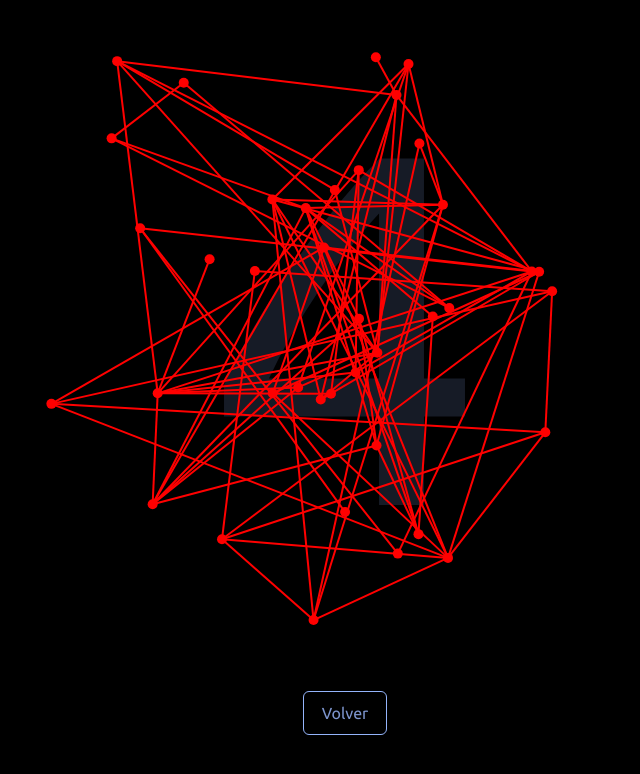
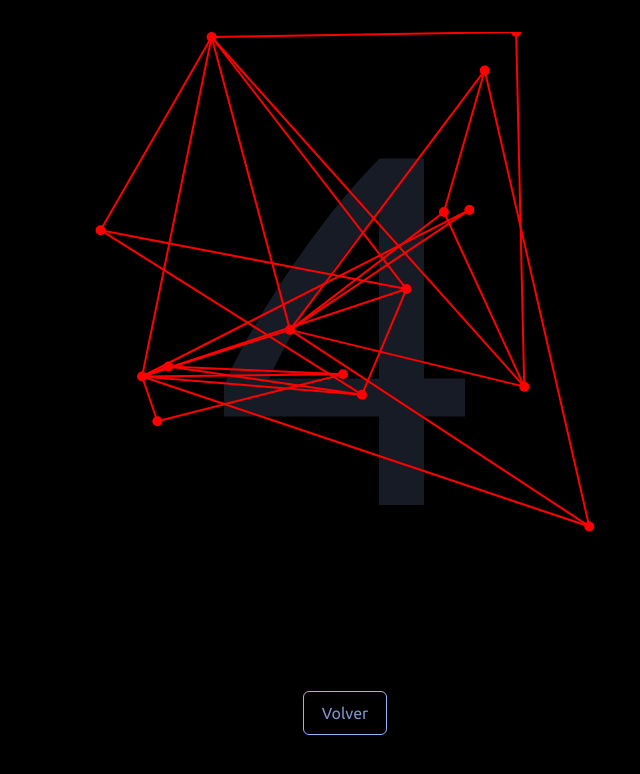
Before and after one commit to HiZollo/khinzeniollo, a Next.js app: page /levels/4 in a window 1280 px wide. Shown: the top 774 px of the page, without its empty margins (295-935 px from the left). Built offline with nearby package versions, Linux system fonts and the light colour scheme.

Commit message:
feature: expand

```diff
--- a/app/levels/4/page.tsx
+++ b/app/levels/4/page.tsx
@@ -23,68 +23,287 @@ interface Point {
   vy: number
 }
 
-type EuropeCountries = ArrayElement<typeof europe>
+type Regions = ArrayElement<typeof regions>
+type Provinces = ArrayElement<typeof provinces>
 
 const SIZE = 600
 
-const europe = [
-  "country_pt", "country_es", "country_fr", "country_mc", "country_be", "country_lx", "country_nl",
-  "country_dm", "country_gm", "country_sz", "country_le", "country_it", "country_sm", "country_sv",
-  "country_at", "country_cz", "country_pl", "country_lt", "country_lv", "country_et", "country_fi",
-  "country_sw", "country_no", "country_bl", "country_ru", "country_sk", "country_ur", "country_hu",
-  "country_ro", "country_md", "country_bg", "country_cr", "country_bh", "country_mn", "country_sb",
-  "country_al", "country_nm", "country_gr", "country_tu"
+const regions = [
+  "Andalusia_r", "Aragon_r", "Asturias_r", "Basque Country_r", "Cantabria_r",
+  "Castile and Leon_r", "Castilla-La Mancha_r", "Catalonia_r", "Extremadura_r",
+  "Galicia_r", "La Rioja_r", "Madrid_r", "Murcia_r", "Navarre_r", "Valencia_r"
 ] as const
 
-const edges: [EuropeCountries, EuropeCountries][]  = [
-  ["country_pt", "country_es"], ["country_es", "country_fr"], ["country_es", "country_mc"],
-  ["country_fr", "country_be"], ["country_fr", "country_lx"], ["country_fr", "country_mc"],
-  ["country_fr", "country_gm"], ["country_fr", "country_sz"], ["country_fr", "country_it"],
-  ["country_be", "country_nl"], ["country_nl", "country_gm"], ["country_be", "country_gm"], ["country_be", "country_lx"],
-  ["country_lx", "country_gm"], ["country_gm", "country_dm"], ["country_gm", "country_pl"],
-  ["country_gm", "country_cz"], ["country_gm", "country_at"], ["country_gm", "country_sz"],
-  ["country_sz", "country_le"], ["country_sz", "country_it"], ["country_sz", "country_at"],
-  ["country_le", "country_at"], ["country_it", "country_at"], ["country_it", "country_sv"],
-  ["country_it", "country_sm"], ["country_sv", "country_at"], ["country_sv", "country_hu"],
-  ["country_sv", "country_cr"], ["country_at", "country_cz"], ["country_at", "country_sk"],
-  ["country_at", "country_hu"], ["country_cz", "country_pl"], ["country_cz", "country_sk"],
-  ["country_pl", "country_lt"], ["country_pl", "country_ru"], ["country_pl", "country_bl"],
-  ["country_pl", "country_ur"], ["country_pl", "country_sk"], ["country_lt", "country_lv"],
-  ["country_lt", "country_ru"], ["country_lt", "country_bl"], ["country_lv", "country_et"],
-  ["country_lv", "country_ru"], ["country_lv", "country_bl"], ["country_et", "country_ru"],
-  ["country_ru", "country_fi"], ["country_ru", "country_no"], ["country_ru", "country_ur"],
-  ["country_ru", "country_bl"], ["country_fi", "country_no"], ["country_no", "country_sw"],
-  ["country_sw", "country_fi"], ["country_bl", "country_ur"], ["country_sk", "country_hu"],
-  ["country_sk", "country_ur"], ["country_ur", "country_hu"], ["country_ur", "country_ro"],
-  ["country_ur", "country_md"], ["country_hu", "country_ro"], ["country_hu", "country_sb"],
-  ["country_hu", "country_cr"], ["country_cr", "country_mn"], ["country_cr", "country_bh"],
-  ["country_cr", "country_sb"], ["country_ro", "country_md"], ["country_ro", "country_bg"],
-  ["country_ro", "country_sb"], ["country_sb", "country_bg"], ["country_sb", "country_nm"],
-  ["country_sb", "country_al"], ["country_sb", "country_mn"], ["country_sb", "country_bh"],
-  ["country_mn", "country_bh"], ["country_mn", "country_al"], ["country_bg", "country_nm"],
-  ["country_bg", "country_gr"], ["country_bg", "country_tu"], ["country_nm", "country_al"],
-  ["country_nm", "country_gr"], ["country_gr", "country_al"], ["country_gr", "country_tu"],
+const provinces = [
+  "Alava_p", "Albacete_p", "Alicante_p", "Almeria_p", "Asturias_p", "Avila_p",
+  "Badajoz_p", "Barcelona_p", "Biscay_p", "Burgos_p", "Caceres_p",
+  "Cadiz_p", "Cantabria_p", "Castellon_p", "Ciudad Real_p", "Cordoba_p", "Cuenca_p",
+  "Gerona_p", "Granada_p", "Guadalajara_p", "Gipuzcoa_p", "Huelva_p", "Huesca_p", "Jaen_p",
+  "La Coruna_p", "Leon_p", "Lerida_p", "Lugo_p", "Madrid_p", "Malaga_p", "Murcia_p",
+  "Navarre_p", "Orense_p", "Palencia_p", "Pontevedra_p", "La Rioja_p", "Salamanca_p",
+  "Segovia_p", "Seville_p", "Soria_p", "Tarragona_p",
+  "Teruel_p", "Toledo_p", "Valencia_p", "Valladolid_p", "Vizcaya_p", "Zamora_p", "Zaragoza_p"
+] as const
+
+const largeEdges: [Regions, Regions][]  = [
+  ["Galicia_r", "Asturias_r"], ["Galicia_r", "Castile and Leon_r"],
+  ["Asturias_r", "Cantabria_r"], ["Asturias_r", "Castile and Leon_r"],
+  ["Cantabria_r", "Basque Country_r"], ["Cantabria_r", "Castile and Leon_r"],
+  ["Basque Country_r", "Navarre_r"], ["Basque Country_r", "Castile and Leon_r"], ["Basque Country_r", "La Rioja_r"],
+  ["Navarre_r", "La Rioja_r"], ["Navarre_r", "Aragon_r"],
+  ["Castile and Leon_r", "La Rioja_r"], ["Castile and Leon_r", "Aragon_r"], ["Castile and Leon_r", "Madrid_r"],
+  ["Castile and Leon_r", "Castilla-La Mancha_r"], ["Castile and Leon_r", "Extremadura_r"],
+  ["La Rioja_r", "Aragon_r"],
+  ["Aragon_r", "Catalonia_r"], ["Aragon_r", "Castilla-La Mancha_r"], ["Aragon_r", "Valencia_r"],
+  ["Catalonia_r", "Valencia_r"],
+  ["Madrid_r", "Castilla-La Mancha_r"],
+  ["Castilla-La Mancha_r", "Extremadura_r"], ["Castilla-La Mancha_r", "Valencia_r"],
+  ["Castilla-La Mancha_r", "Andalusia_r"], ["Castilla-La Mancha_r", "Murcia_r"],
+  ["Valencia_r", "Murcia_r"],
+  ["Extremadura_r", "Andalusia_r"],
+  ["Andalusia_r", "Murcia_r"]
 ]
 
-const points: Record<EuropeCountries, Point> = Object.fromEntries(
-  Array.from({ length: europe.length }, (_, i) => ([
-    europe[i], {
+const smallEgdes: Record<Regions, [Provinces, Provinces | Regions][]> = {
+  "Andalusia_r": [
+    ["Huelva_p", "Seville_p"], ["Huelva_p", "Cadiz_p"], ["Seville_p", "Cordoba_p"],
+    ["Seville_p", "Cadiz_p"], ["Seville_p", "Malaga_p"], ["Cordoba_p", "Jaen_p"],
+    ["Cordoba_p", "Malaga_p"], ["Cordoba_p", "Granada_p"], ["Jaen_p", "Granada_p"],
+    ["Cadiz_p", "Malaga_p"], ["Malaga_p", "Granada_p"], ["Granada_p", 'Almeria_p'],
+
+    ["Huelva_p", "Extremadura_r"], ["Seville_p", "Extremadura_r"],
+    ["Cordoba_p", "Extremadura_r"], ["Cordoba_p", "Castilla-La Mancha_r"],
+    ["Jaen_p", "Castilla-La Mancha_r"], ["Granada_p", "Castilla-La Mancha_r"],
+    ["Almeria_p", "Murcia_r"]
+  ],
+  "Aragon_r": [
+    ["Huesca_p", "Zaragoza_p"], ["Zaragoza_p", "Teruel_p"],
+
+    ["Huesca_p", "Navarre_r"], ["Huesca_p", "Catalonia_r"],
+    ["Zaragoza_p", "Navarre_r"], ["Zaragoza_p", "La Rioja_r"],
+    ["Zaragoza_p", "Castile and Leon_r"], ["Zaragoza_p", "Castilla-La Mancha_r"],
+    ["Zaragoza_p", "Catalonia_r"], ["Teruel_p", "Catalonia_r"],
+    ["Teruel_p", "Castilla-La Mancha_r"], ["Teruel_p", "Valencia_r"]
+  ],
+  "Asturias_r": [
+    ["Asturias_p", "Galicia_r"], ["Asturias_p", "Cantabria_r"],
+    ["Asturias_p", "Castile and Leon_r"],
+  ],
+  "Basque Country_r": [
+    ["Vizcaya_p", "Gipuzcoa_p"], ["Vizcaya_p", "Alava_p"],
+    ["Gipuzcoa_p", "Alava_p"],
+
+    ["Vizcaya_p", "Cantabria_r"], ["Vizcaya_p", "Castile and Leon_r"],
+    ["Gipuzcoa_p", "Navarre_r"], ["Alava_p", "Navarre_r"],
+    ["Alava_p", "Castile and Leon_r"], ["Alava_p", "La Rioja_r"]
+  ],
+  "Cantabria_r": [
+    ["Cantabria_p", "Asturias_r"], ["Cantabria_p", "Basque Country_r"],
+    ["Cantabria_p", "Castile and Leon_r"],
+  ],
+  "Castile and Leon_r": [
+    ["Leon_p", "Palencia_p"], ["Leon_p", "Zamora_p"], ["Leon_p", "Valladolid_p"],
+    ["Palencia_p", "Burgos_p"], ["Palencia_p", "Valladolid_p"],
+    ["Burgos_p", "Valladolid_p"], ["Burgos_p", "Segovia_p"], ["Burgos_p", "Soria_p"],
+    ["Zamora_p", "Valladolid_p"], ["Zamora_p", "Salamanca_p"],
+    ["Valladolid_p", "Segovia_p"], ["Valladolid_p", "Salamanca_p"],
+    ["Valladolid_p", "Avila_p"], ["Segovia_p", "Soria_p"], ["Salamanca_p", "Avila_p"],
+
+    ["Leon_p", "Galicia_r"], ["Leon_p", "Asturias_r"], ["Leon_p", "Cantabria_r"],
+    ["Palencia_p", "Cantabria_r"], ["Burgos_p", "Cantabria_r"],
+    ["Burgos_p", "Basque Country_r"], ["Burgos_p", "La Rioja_r"],
+    ["Zamora_p", "Galicia_r"], ["Segovia_p", "Madrid_r"],
+    ["Segovia_p", "Castilla-La Mancha_r"], ["Soria_p", "La Rioja_r"],
+    ["Soria_p", "Aragon_r"], ["Soria_p", "Castilla-La Mancha_r"],
+    ["Salamanca_p", "Extremadura_r"], ["Avila_p", "Madrid_r"],
+    ["Avila_p", "Extremadura_r"], ["Avila_p", "Castilla-La Mancha_r"]
+  ],
+  "Castilla-La Mancha_r": [
+    ["Guadalajara_p", "Cuenca_p"], ["Toledo_p", "Cuenca_p"],
+    ["Toledo_p", "Ciudad Real_p"], ["Cuenca_p", "Ciudad Real_p"],
+    ["Cuenca_p", "Albacete_p"], ["Ciudad Real_p", "Albacete_p"],
+
+    ["Guadalajara_p", "Castile and Leon_r"], ["Guadalajara_p", "Madrid_r"],
+    ["Guadalajara_p", "Aragon_r"], ["Toledo_p", "Madrid_r"],
+    ["Toledo_p", "Extremadura_r"], ["Cuenca_p", "Aragon_r"],
+    ["Cuenca_p", "Valencia_r"], ["Ciudad Real_p", "Extremadura_r"],
+    ["Ciudad Real_p", "Andalusia_r"], ["Albacete_p", "Valencia_r"],
+    ["Albacete_p", "Andalusia_r"], ["Albacete_p", "Murcia_r"]
+  ],
+  "Catalonia_r": [
+    ["Lerida_p", "Gerona_p"], ["Lerida_p", "Tarragona_p"],
+    ["Lerida_p", "Barcelona_p"], ["Gerona_p", "Barcelona_p"],
+    ["Tarragona_p", "Barcelona_p"],
+
+    ["Lerida_p", "Aragon_r"], ["Tarragona_p", "Aragon_r"],
+    ["Tarragona_p", "Valencia_r"]
+  ],
+  "Extremadura_r": [
+    ["Caceres_p", "Badajoz_p"],
+
+    ["Caceres_p", "Castile and Leon_r"], ["Caceres_p", "Castilla-La Mancha_r"],
+    ["Badajoz_p", "Castilla-La Mancha_r"], ["Badajoz_p", "Andalusia_r"]
+  ],
+  "Galicia_r": [
+    ["La Coruna_p", "Lugo_p"], ["La Coruna_p", "Pontevedra_p"],
+    ["Lugo_p", "Pontevedra_p"], ["Lugo_p", "Orense_p"],
+    ["Pontevedra_p", "Orense_p"],
+
+    ["Lugo_p", "Asturias_r"], ["Lugo_p", "Castile and Leon_r"],
+    ["Orense_p", "Castile and Leon_r"]
+  ],
+  "La Rioja_r": [
+    ["La Rioja_p", "Basque Country_r"], ["La Rioja_p", "Navarre_r"],
+    ["La Rioja_p", "Castile and Leon_r"], ["La Rioja_p", "Aragon_r"],
+  ],
+  "Madrid_r": [
+    ["Madrid_p", "Castile and Leon_r"], ["Madrid_p", "Castilla-La Mancha_r"]
+  ],
+  "Murcia_r": [
+    ["Murcia_p", "Castilla-La Mancha_r"], ["Murcia_p", "Valencia_r"],
+    ["Murcia_p", "Andalusia_r"]
+  ],
+  "Navarre_r": [
+    ["Navarre_p", "Basque Country_r"], ["Navarre_p", "La Rioja_r"],
+    ["Navarre_p", "Aragon_r"],
+  ],
+  "Valencia_r": [
+    ["Castellon_p", "Valencia_p"], ["Valencia_p", "Alicante_p"],
+
+    ["Castellon_p", "Catalonia_r"], ["Castellon_p", "Aragon_r"],
+    ["Valencia_p", "Aragon_r"], ["Valencia_p", "Castilla-La Mancha_r"],
+    ["Alicante_p", "Castilla-La Mancha_r"], ["Alicante_p", "Murcia_r"]
+  ]
+}
+
+const points: Record<Regions | Provinces, Point> = Object.fromEntries(
+  Array.from({ length: regions.length }, (_, i) => ([
+    regions[i], {
       x: random(0, SIZE), y: random(0, SIZE), vx: 0, vy: 0
     }
   ]))
-) as Record<EuropeCountries, Point>
+) as Record<Regions | Provinces, Point>
+
+let edges: [Regions | Provinces, Regions | Provinces][] = JSON.parse(JSON.stringify(largeEdges));
 
 function animate(ctx: CanvasRenderingContext2D) {
   ctx.clearRect(0, 0, SIZE, SIZE)
 
-  ctx.fillStyle = "rgb(255 0 0)"
-  Object.values(points).forEach(p => {
-    p.x += p.vx
-    p.y += p.vy
+  // draw points
+  Object.entries(points).forEach(([k, p]) => {
+    ctx.fillStyle = isRegion(k) ? "rgb(255 0 0)" : "rgb(0 255 0)";
     ctx.beginPath()
     ctx.arc(p.x, p.y, 5, 0, 2 * Math.PI, false)
     ctx.fill()
+  })
 
+  // draw edges
+  ctx.strokeStyle = "rgb(255 0 0)"
+  ctx.lineWidth = 2
+  edges.forEach(([a, b]) => {
+    if (!points[b]) {
+      console.log(a, b)
+    }
+    ctx.beginPath()
+    ctx.moveTo(points[a].x, points[a].y)
+    ctx.lineTo(points[b].x, points[b].y)
+    ctx.stroke()
+  })
+
+  physic()
+}
+
+let prevRegion: Regions | undefined;
+function onClick(x: number, y: number) {
+  let target: [number, Regions, Point] | undefined
+  Object.entries(points).forEach(([label, point]) => {
+    const distance = (x - point.x) ** 2 + (y - point.y) ** 2
+    if (distance <= 300 && (!target || distance <= target[0]) && isRegion(label)) {
+      target = [distance, label as Regions, point]
+    }
+  })
+
+  if (!target) return
+
+  const [_, region, point] = target
+  if (prevRegion === region) return
+
+  // remove previous province point
+  const kinematics: Point[] = []
+  for (const key in points) {
+    if (isProvince(key)) {
+      kinematics.push(points[key])
+      console.log("removed point", key)
+      delete points[key]
+    }
+  }
+
+  // remove previous province edge
+  edges = edges.filter(([p1, p2]) => {
+    if (!(isRegion(p1) && isRegion(p2)))
+      console.log("removed edges", [p1, p2])
+    return isRegion(p1) && isRegion(p2)
+  })
+
+  // add previous region point
+  if (prevRegion) {
+    const l = kinematics.length;
+    points[prevRegion] = {
+      x: kinematics.reduce((acc, {x}) => acc + x, 0) / l,
+      y: kinematics.reduce((acc, {y}) => acc + y, 0) / l,
+      vx: kinematics.reduce((acc, {vx}) => acc + vx, 0) / l,
+      vy: kinematics.reduce((acc, {vy}) => acc + vy, 0) / l
+    }
+    console.log("add point", prevRegion)
+  }
+
+  // add previous region edge
+  if (prevRegion) {
+    edges.push(...largeEdges.filter(e => e.includes(prevRegion!)))
+    console.log("add edges", largeEdges.filter(e => e.includes(prevRegion!)))
+  }
+
+  // remove new region point
+  delete points[region]
+  console.log("remove point", region)
+
+  // remove new region edge
+  edges = edges.filter(([p1, p2]) => {
+    if (!(isRegion(p1) && isRegion(p2)))
+      console.log("removed edges", [p1, p2])
+    return p1 !== region && p2 !== region
+  })
+
+  // add new province edge
+  const related = smallEgdes[region]
+  const newPoints: Set<Regions | Provinces> = new Set()
+  related.forEach((edge) => {
+    newPoints.add(edge[0])
+    newPoints.add(edge[1])
+    console.log("add edge", edge)
+    edges.push(edge)
+  })
+
+  // add new province point
+  newPoints.forEach(p => {
+    console.log("add point", p)
+    points[p] = {
+      x: point.x + Math.random(), y: point.y + Math.random(),
+      vx: point.vx + Math.random(), vy: point.vy + Math.random()
+    }
+  })
+
+  prevRegion = region
+  console.log("=====")
+}
+
+function physic() {
+  const entries = Object.entries(points);
+
+  // move
+  entries.forEach(([_, p]) => {
+    p.x += p.vx
+    p.y += p.vy
     if (!(0 <= p.x && p.x <= SIZE)) {
       p.x = Math.min(Math.max(p.x, 0), SIZE)
       p.vx = 0
@@ -95,67 +314,40 @@ function animate(ctx: CanvasRenderingContext2D) {
     }
   })
 
-  ctx.strokeStyle = "rgb(255 0 0)"
-  ctx.lineWidth = 2
-  edges.forEach(([a, b]) => {
-    ctx.beginPath()
-    ctx.moveTo(points[a].x, points[a].y)
-    ctx.lineTo(points[b].x, points[b].y)
-    ctx.stroke()
+  // electronic force
+  entries.forEach(([k1, p1]) => {
+    entries.forEach(([k2, p2]) => {
+      if (k1 === k2) return
 
-    let dx = points[b].x - points[a].x
-    let dy = points[b].y - points[a].y
-    const len = Math.max(Math.sqrt(dx*dx + dy*dy), 1)
-    if (len > 0) {
-      dx *= 0.00001 * (len - SIZE / 8) / len
-      dy *= 0.00001 * (len - SIZE / 8) / len
-      points[a].vx += dx
-      points[a].vy += dy
-      points[b].vx -= dx
-      points[b].vy -= dy
-    }
-  })
-
-  europe.forEach(c => {
-    const neighbor: EuropeCountries[] = []
-    edges.forEach(([a, b]) => {
-      if (a == c) {
-        neighbor.push(b)
+      let dx = p2.x - p1.x
+      let dy = p2.y - p1.y
+      const len = Math.sqrt(dx*dx + dy*dy)
+      if (len > 0) {
+        const factor = 0.1 / (len * len)
+        dx *= factor
+        dy *= factor
+        p1.vx += dx
+        p1.vy += dy
+        p2.vx -= dx
+        p2.vy -= dy
       }
-      if (b == c) {
-        neighbor.push(a)
-      }
-    })
-
-    neighbor.forEach(n1 => {
-      neighbor.forEach(n2 => {
-        if (n1 != n2) {
-          let dx = points[n2].x - points[n1].x
-          let dy = points[n2].y - points[n1].y
-          const len = Math.max(Math.sqrt(dx*dx + dy*dy), 1)
-          if (len > 0) {
-            dx *= 1 / (len ** 3)
-            dy *= 1 / (len ** 3)
-            points[n1].vx -= dx
-            points[n1].vy -= dy
-            points[n2].vx += dx
-            points[n2].vy += dy
-          }
-        }
-      })
     })
   })
 
-  // europe.forEach(c => {
-  //   points[c].vx *= 0.9999
-  //   points[c].vy *= 0.9999
+  // regions.forEach(c => {
+  //   points[c].vx *= 0.9
+  //   points[c].vy *= 0.9
   // })
-}
-
-function onClick(x: number, y: number) {
-
 }
 
 function random(a: number, b: number) {
   return Math.random() * (b - a) + a
 }
+
+function isRegion(str: string): str is Regions {
+  return str.endsWith("_r");
+}
+
+function isProvince(str: string): str is Provinces {
+  return str.endsWith("_p");
+}
```
